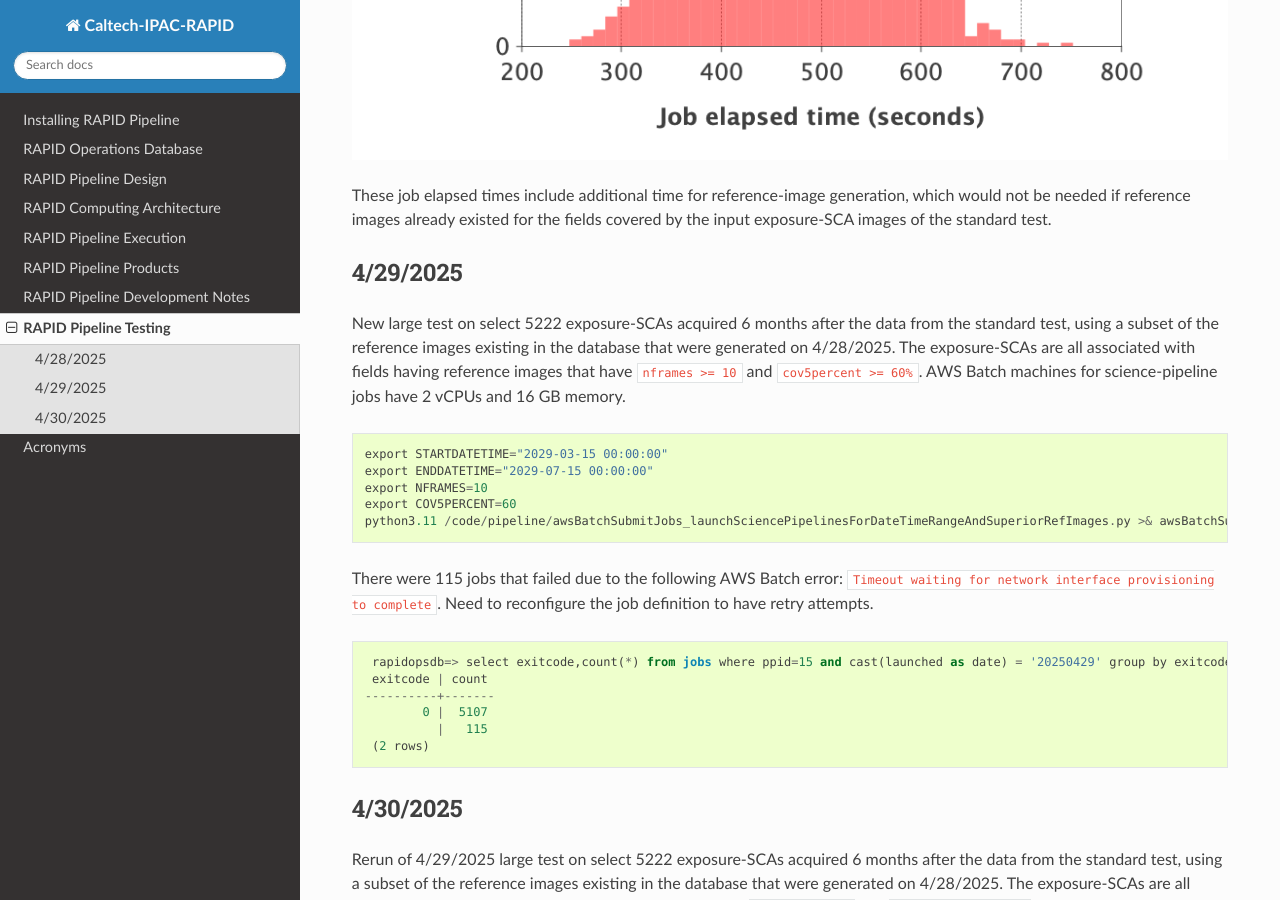
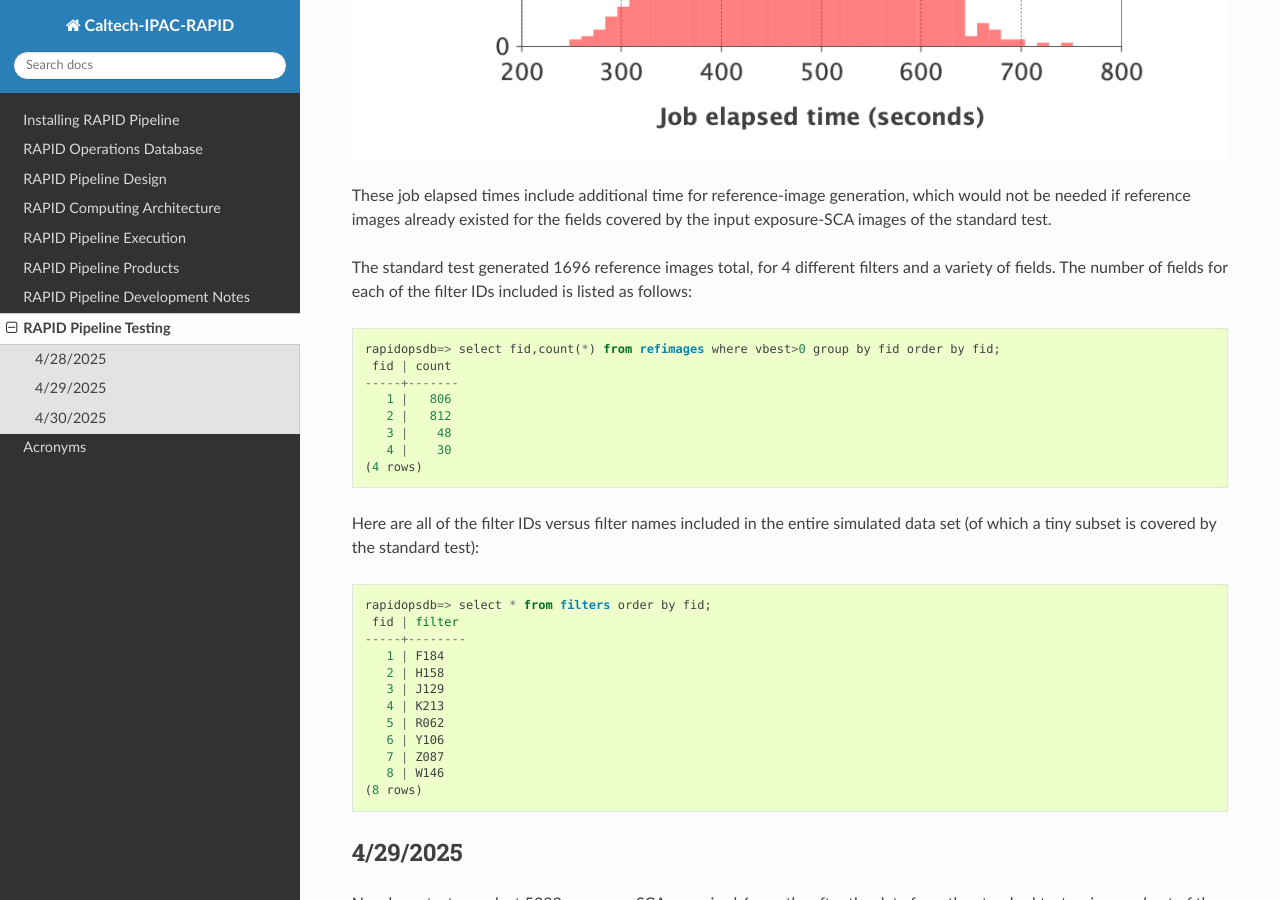
Before and after one commit to Caltech-IPAC/rapid, a Sphinx documentation site: the page built from docs/source/dev/tests.rst, in a window 1280 px wide and 900 px high, scrolled down 2894 px. Built offline with Sphinx 7.4.7 and the Read the Docs theme 3.1.0, drawn with Linux system fonts in a browser that asks for light colours; formulas are drawn with MathJax 3.

Commit message:
Added information about the reference images generated in the standard test.

```diff
--- a/docs/source/dev/tests.rst
+++ b/docs/source/dev/tests.rst
@@ -93,6 +93,38 @@ Here is a histogram of the job execution times, measured from pipeline start to
 These job elapsed times include additional time for reference-image generation, which would not be needed if reference images
 already existed for the fields covered by the input exposure-SCA images of the standard test.
 
+The standard test generated 1696 reference images total, for 4 different filters and a variety of fields.  The number of fields
+for each of the filter IDs included is listed as follows:
+
+.. code-block::
+
+    rapidopsdb=> select fid,count(*) from refimages where vbest>0 group by fid order by fid;
+     fid | count
+    -----+-------
+       1 |   806
+       2 |   812
+       3 |    48
+       4 |    30
+    (4 rows)
+
+Here are all of the filter IDs versus filter names included in the entire simulated data set
+(of which a tiny subset is covered by the standard test):
+
+.. code-block::
+
+    rapidopsdb=> select * from filters order by fid;
+     fid | filter
+    -----+--------
+       1 | F184
+       2 | H158
+       3 | J129
+       4 | K213
+       5 | R062
+       6 | Y106
+       7 | Z087
+       8 | W146
+    (8 rows)
+
 
 4/29/2025
 ************************************
```
